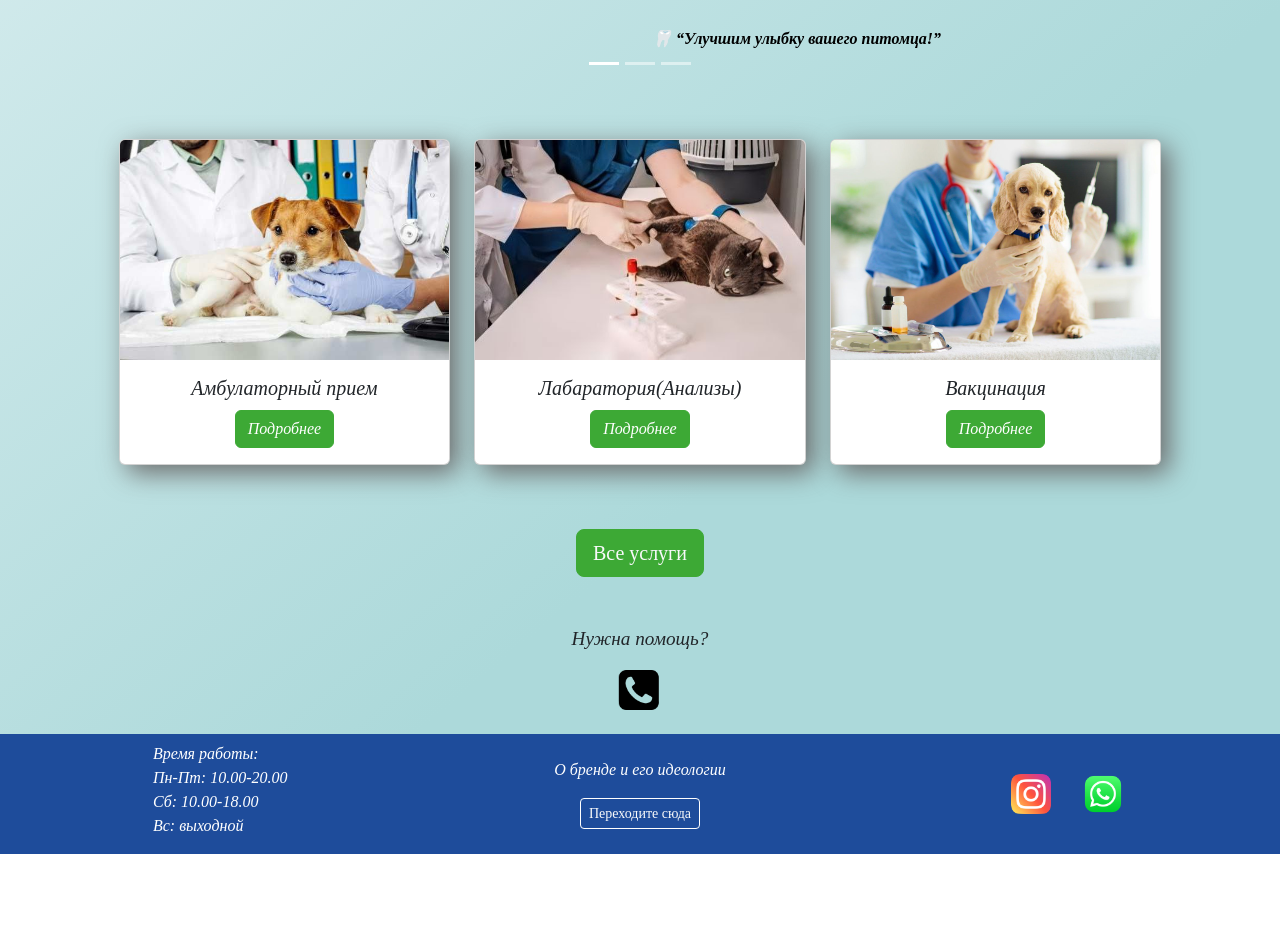
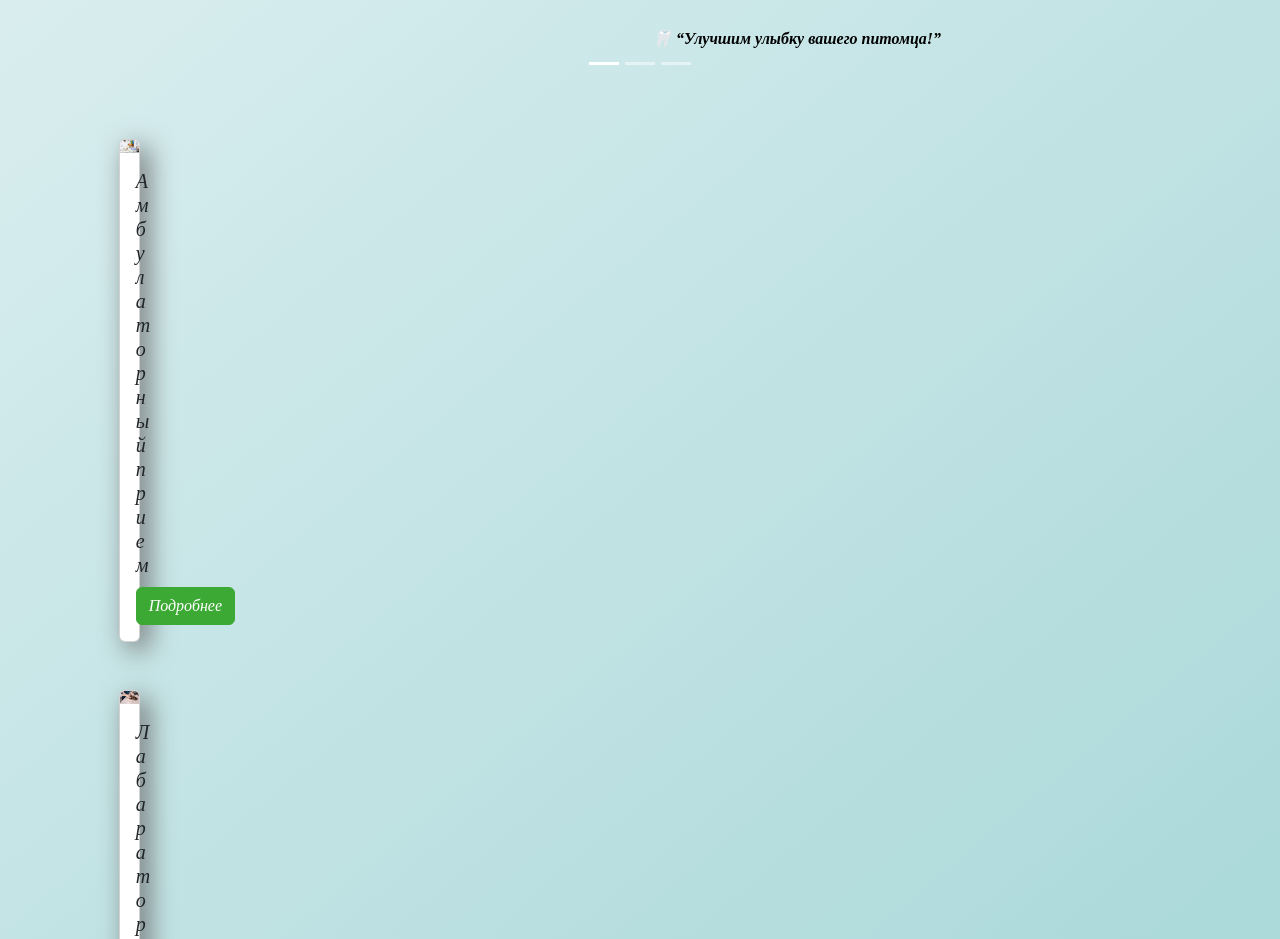
Before and after one commit to Elizabeth120706/elizabeth120706.github.io, a plain HTML site: page index.html in a window 1280 px wide. Shown: the part 984-1923 px from the top of the page. Before the commit the page ends 1838 px from the top, so only its background shows below. Drawn offline with nearby package versions, Linux system fonts and the light colour scheme; a web font is replaced by a local one.

Commit message:
index.html

```diff
--- a/index.html
+++ b/index.html
@@ -159,7 +159,8 @@
                 <span class="visually-hidden">Next</span>
               </button>
             </div>
-            <div class="col-lg-4 col-md-6 mb-3 text-center mt-5">
+            <div class="col-md-1">
+            <div class="col-lg-4 col-md-5 mb-3 text-center mt-5">
               <div class="card">
                 <img src="Foxy-vetclinics/images/1.jpg" class="card-img-top" alt="Амбулаторный приём животных">
                 <div class="card-body">
@@ -173,7 +174,7 @@
                 <img src="Foxy-vetclinics/images/3.jpg" class="card-img-top" alt="Лабаратория(Анализы животных)">
                 <div class="card-body">
                   <h5 class="card-title">Лабаратория(Анализы)</h5>
-                  <a href="#" class="btn btn-primary">Подробнее</a>
+                  <a href="3.html" class="btn btn-primary">Подробнее</a>
                 </div>
               </div>
             </div>
@@ -182,7 +183,7 @@
                 <img src="Foxy-vetclinics/images/4.jpg" class="card-img-top" alt="Вакцинация животных">
                 <div class="card-body">
                   <h5 class="card-title">Вакцинация</h5>
-                  <a href="#" class="btn btn-primary">Подробнее</a>
+                  <a href="4.html" class="btn btn-primary">Подробнее</a>
                 </div>
               </div>
             </div>
@@ -200,7 +201,7 @@
               </a>
             </div>
           </div>
-
+          </div>
         </div>
 
         <div class="col-lg-1 col-md-1 col-sm-1 col-1">
```
